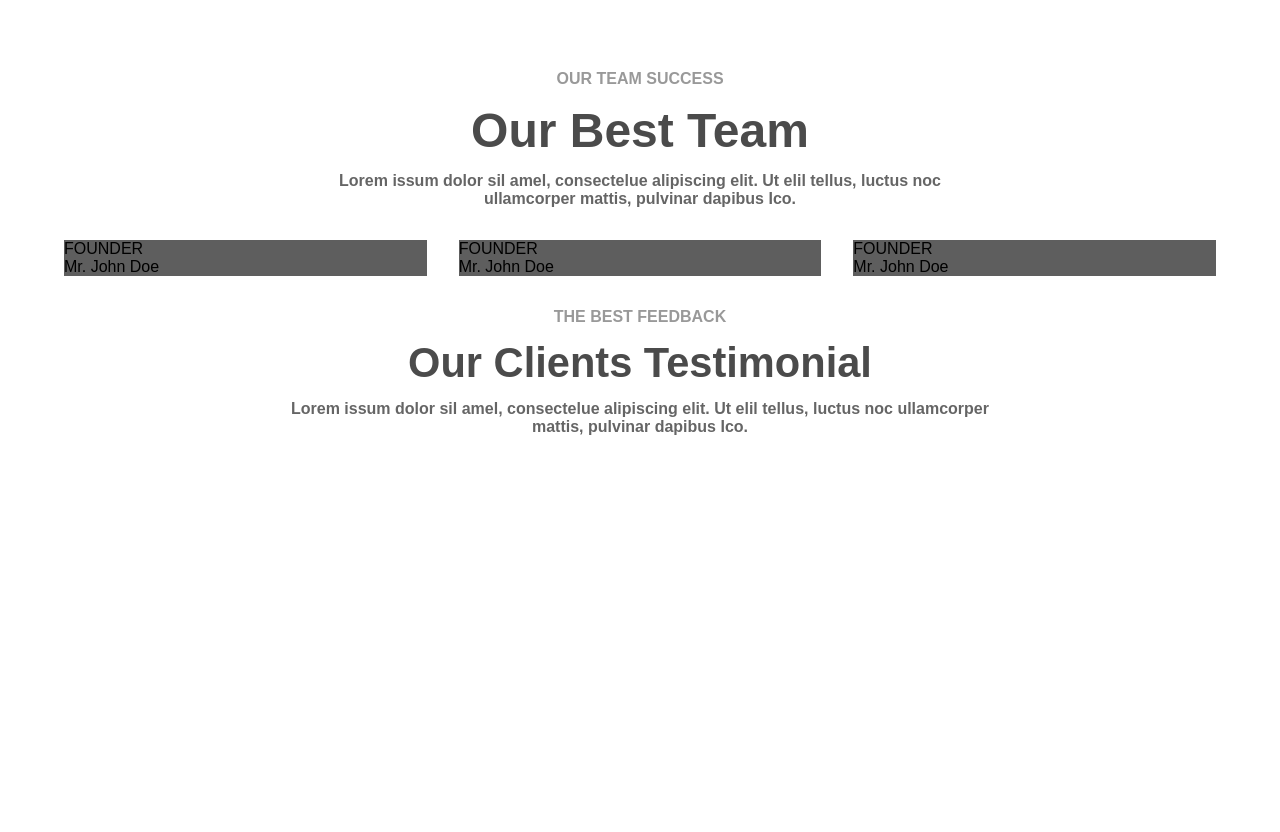
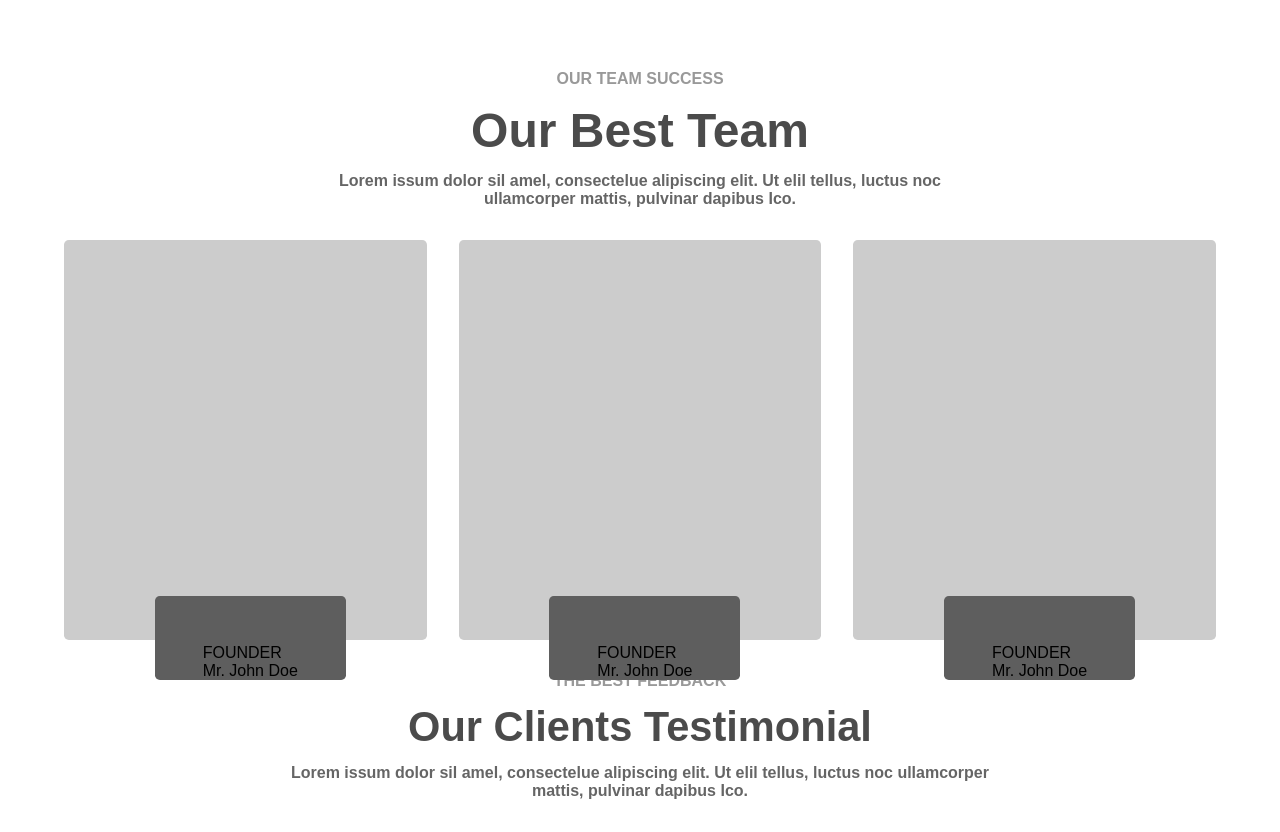
Before and after one commit to shubhamask2015/CITasksM, a CodeIgniter app: page /CITasksM/frontend-solution in a window 1280 px wide. Shown: the part 3367-4199 px from the top of the page. Before the commit the page ends 3802 px from the top, so only its background shows below. Run offline with CodeIgniter, Linux system fonts and the light colour scheme.

Commit message:
Battery About to die

```diff
--- a/public/css/sec-7.css
+++ b/public/css/sec-7.css
@@ -42,14 +42,25 @@
 .sec-7 .row2 .d2,
 .sec-7 .row2 .d3{
     width: 33.33%;
+    position: relative;
 }
 .sec-7 .row2 .d1 .box1,
 .sec-7 .row2 .d2 .box1,
 .sec-7 .row2 .d3 .box1{
-    background-color: #ccc;;
+    background-color: #ccc;
+    width: 100%;
+    height: 25rem;
+    border-radius: 0.3rem;
 }
 .sec-7 .row2 .d1 .box2,
 .sec-7 .row2 .d2 .box2,
 .sec-7 .row2 .d3 .box2{
+    position: absolute;
+    left: 25%;
+    bottom: -10%;
     background-color: #5e5e5e;;
+    width: fit-content;
+    padding: 0 3rem;
+    padding-top: 3rem;
+    border-radius: 0.3rem;
 }
```
